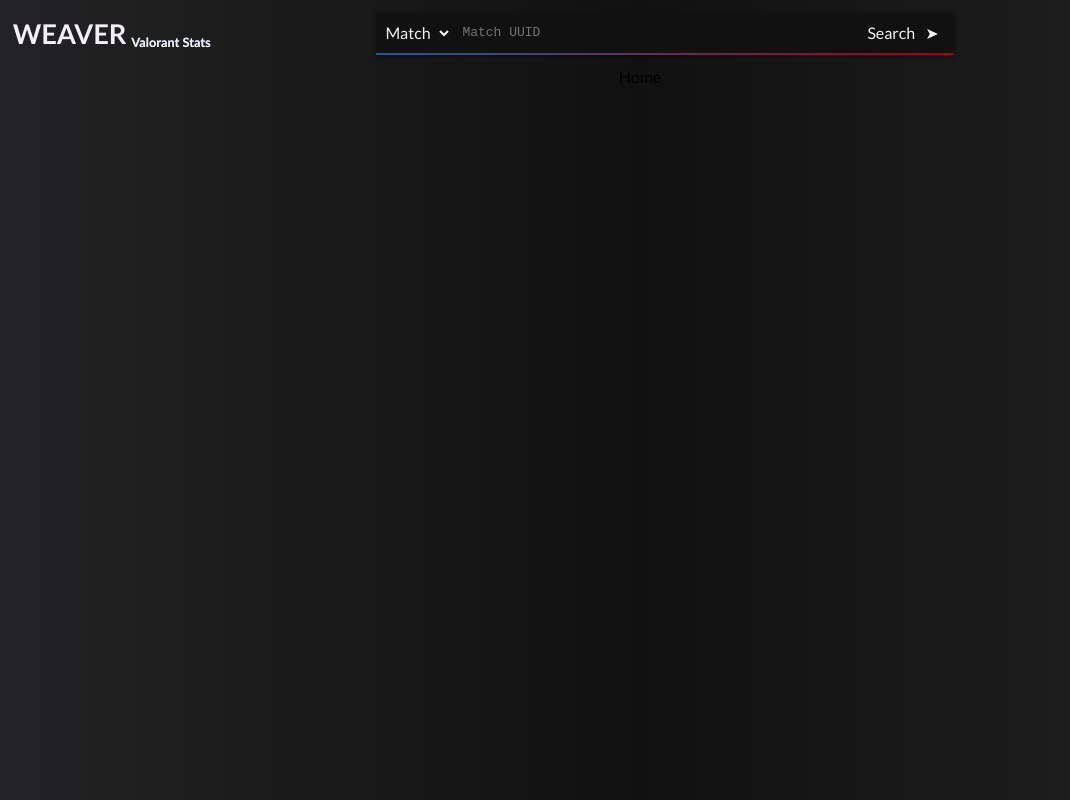
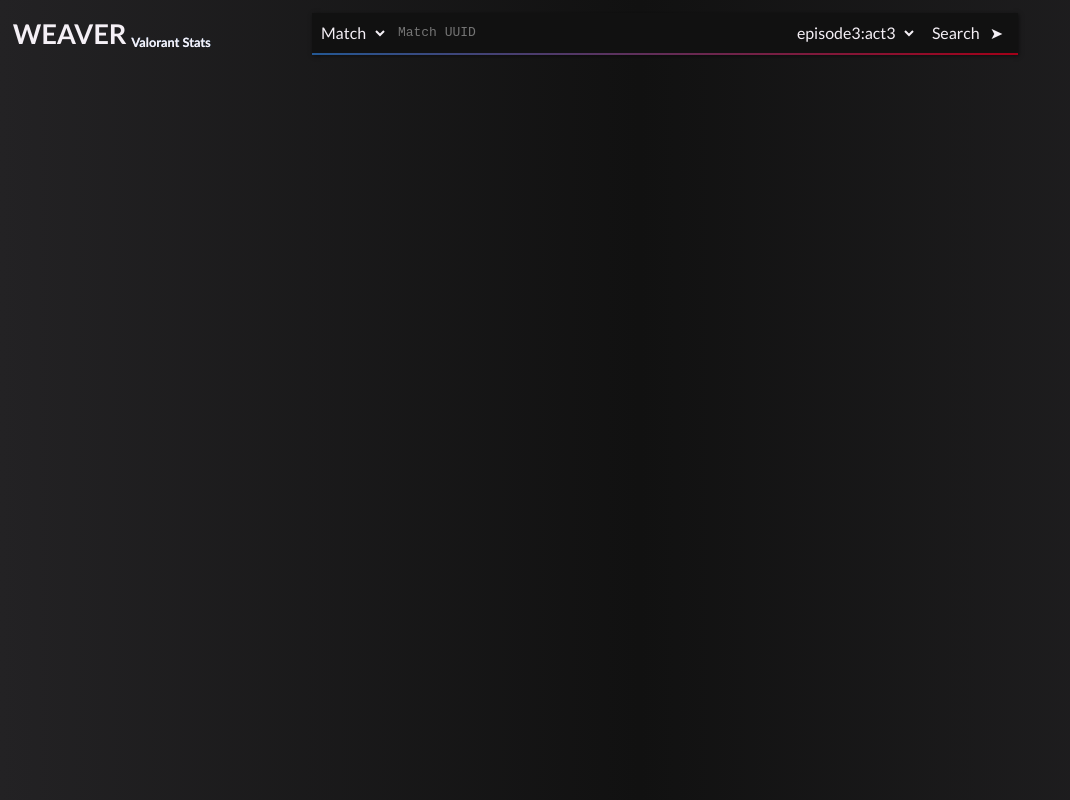
Before and after one commit to danielvinson/weaver, a React (Create React App) app in the folder frontend/: page / in a window 1280 px wide. Shown: the whole page, without its empty margins (0-1070 px from the left). Built offline with nearby package versions, Linux system fonts and the light colour scheme.

Commit message:
Add act selection to match search

```diff
--- a/frontend/src/App.tsx
+++ b/frontend/src/App.tsx
@@ -5,8 +5,12 @@ import { MatchHistory } from "./screens/MatchHistory";
 import { Route, BrowserRouter as Router, Switch } from "react-router-dom";
 
 export const ROUTES = {
-  detail: { key: "detail", name: "Match", path: "/match/:matchId" },
-  history: { key: "history", name: "History", path: "/matchHistory/:playerName/:playerTag" },
+  detail: { key: "detail", name: "Match", path: "/match/:actId/:matchId" },
+  history: {
+    key: "history",
+    name: "History",
+    path: "/matchHistory/:playerName/:playerTag",
+  },
   home: { key: "home", name: "Home", path: "/" },
 };
 
--- a/frontend/src/api/api.ts
+++ b/frontend/src/api/api.ts
@@ -1,15 +1,17 @@
+/* eslint-disable @typescript-eslint/no-unsafe-member-access */
 import { cache } from "./cache";
 import axios from "axios";
 import type { AxiosResponse } from "axios";
 import type { Match, MatchHistoryMatch, QueueType } from "../types/match";
 import type { Player } from "../types/player";
 
-const episodeIds = {
+export const episodeIds = {
   episode1: {},
   episode2: {},
   episode3: {
     act1: "2a27e5d2-4d30-c9e2-b15a-93b8909a442c",
     act2: "4cb622e1-4244-6da3-7276-8daaf1c01be2",
+    act3: "a16955a5-4ad0-f761-5e9e-389df1c892fb",
   },
 };
 
@@ -18,14 +20,18 @@ const baseApi = axios.create({
 });
 
 export const API = {
-  getMatch: async (matchId: string): Promise<Match> => {
+  getMatch: async (
+    matchId: string,
+    actId: string,
+    type: "puuid" | "subject" = "subject"
+  ): Promise<Match> => {
     const cachedMatch = cache.getMatch(matchId);
     if (cachedMatch !== null) return cachedMatch;
 
     const axiosResponse = await baseApi.get<Match>("match/" + matchId, {
       params: {
-        actId: episodeIds.episode3.act2,
-        type: "subject",
+        actId,
+        type,
       },
     });
 
--- a/frontend/src/api/cache.ts
+++ b/frontend/src/api/cache.ts
@@ -1,20 +1,36 @@
 import type { Match } from "../types/match";
 
-const LOCALSTORAGE_PREFIX = "valstat";
+/*
+  Looks like Chrome runs out of space in LocalStorage after
+  about 15 matches get stored.  Going to need to cache these
+  server-side pretty soon.
+*/
+
+const LOCALSTORAGE_PREFIX = "weaver";
 
 const makeLocalStorageKey = (matchId: string) => {
   return `${LOCALSTORAGE_PREFIX}-match-${matchId}`;
 };
 
 export const cache = {
+  deleteMatch: (matchId: string) => {
+    localStorage.removeItem(makeLocalStorageKey(matchId));
+  },
+
   getMatch: (matchId: string): Match | null => {
     const item = localStorage.getItem(makeLocalStorageKey(matchId));
     if (item === null) {
       return null;
     }
 
+    if (item === "" || item === `""`) {
+      cache.deleteMatch(matchId);
+      return null;
+    }
+
     return JSON.parse(item) as Match;
   },
+
   saveMatch: (matchId: string, match: Match) => {
     const matchString = JSON.stringify(match);
     localStorage.setItem(makeLocalStorageKey(matchId), matchString);
--- a/frontend/src/components/SearchBar.tsx
+++ b/frontend/src/components/SearchBar.tsx
@@ -4,12 +4,14 @@ import { ROUTES } from "../App";
 import { Spacer } from "./Spacer";
 import { colors, gradients } from "../util/colorPalette";
 import { common } from "../util/styles";
+import { episodeIds } from "../api/api";
 import { generatePath, useHistory } from "react-router-dom";
 import { useState } from "react";
 import type { CSSProperties } from "react";
 
 const TEXT_SIZE = "1em";
 const SEARCHBAR_HEIGHT = "40px";
+const DEFAULT_ACT = episodeIds.episode3.act3;
 
 const styles: Record<string, CSSProperties> = {
   container: {
@@ -51,6 +53,7 @@ export const SearchBar = () => {
   const [inputText, setInputText] = useState<string>("");
   const [option, setOption] = useState<string>("match");
   const [errorText, setErrorText] = useState<string>();
+  const [selectedActId, setSelectedActId] = useState<string>(DEFAULT_ACT);
 
   const handleSearch = () => {
     if (inputText === "") {
@@ -74,6 +77,7 @@ export const SearchBar = () => {
 
     if (option === "match") {
       const linkLocation = generatePath(ROUTES.detail.path, {
+        actId: selectedActId,
         matchId: inputText,
       });
       setErrorText(undefined);
@@ -82,6 +86,16 @@ export const SearchBar = () => {
   };
 
   const placeholderText = option === "player" ? "Player UUID" : "Match UUID";
+
+  const episodeOptions = Object.entries(episodeIds).map(
+    ([episodeName, acts]) => {
+      return Object.entries(acts).map(([actName, actId]) => (
+        <option key={actId} value={actId}>
+          {episodeName}:{actName}
+        </option>
+      ));
+    }
+  );
 
   return (
     <div style={common.column}>
@@ -107,6 +121,18 @@ export const SearchBar = () => {
           className="searchInput"
         />
 
+        {option === "match" && (
+          <div>
+            <select
+              style={styles.select}
+              defaultValue={DEFAULT_ACT}
+              onChange={(e) => setSelectedActId(e.target.value)}
+            >
+              {episodeOptions}
+            </select>
+          </div>
+        )}
+
         <div onClick={handleSearch} className="searchButton">
           Search{<Spacer width="10px" />}&#10148;
         </div>
--- a/frontend/src/screens/Home.tsx
+++ b/frontend/src/screens/Home.tsx
@@ -1,7 +1,7 @@
 export const Home = () => {
   return (
     <div>
-      <span>Home</span>
+      <span></span>
     </div>
   );
 };
--- a/frontend/src/screens/MatchDetail.tsx
+++ b/frontend/src/screens/MatchDetail.tsx
@@ -6,21 +6,19 @@ import { useEffect, useState } from "react";
 import { useParams } from "react-router-dom";
 import type { Match as MatchType } from "../types/match";
 
-const testUUID = "8af8c964-4736-492f-b90d-daf7ef12a400";
-const testUUID2 = "3598516c-c1a3-4dbb-93a3-af5943b0cefa";
-
 interface Params {
+  readonly actId: string;
   readonly matchId: string;
 }
 
 export const MatchDetail = () => {
-  const { matchId } = useParams<Params>();
+  const { actId, matchId } = useParams<Params>();
   const [match, setMatch] = useState<MatchType>();
 
   // Fetch data from API - refreshes on UUID change
   useEffect(() => {
     const getMatch = async () => {
-      const res = await API.getMatch(matchId);
+      const res = await API.getMatch(matchId, actId);
 
       // Filter out spectators
       const matchWithNoSpectators = {
@@ -29,7 +27,6 @@ export const MatchDetail = () => {
       };
 
       setMatch(matchWithNoSpectators);
-      console.log(res);
     };
 
     void getMatch();
```
